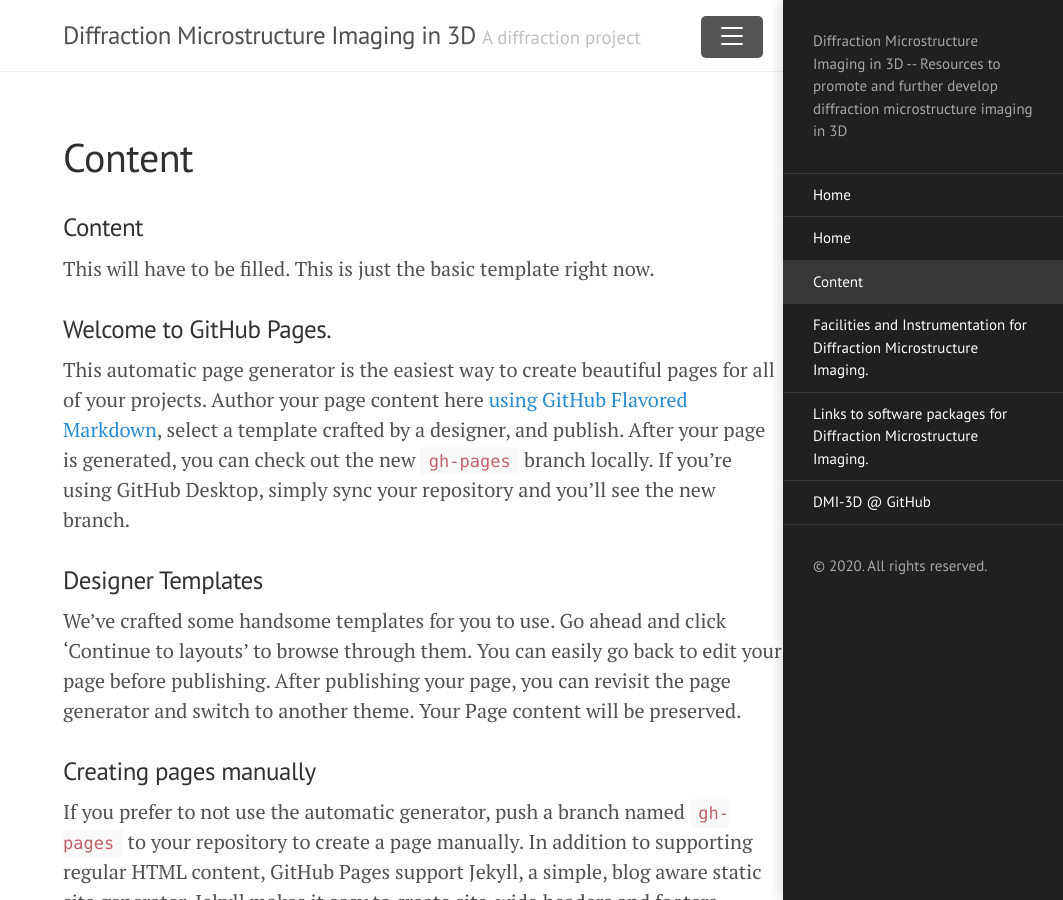
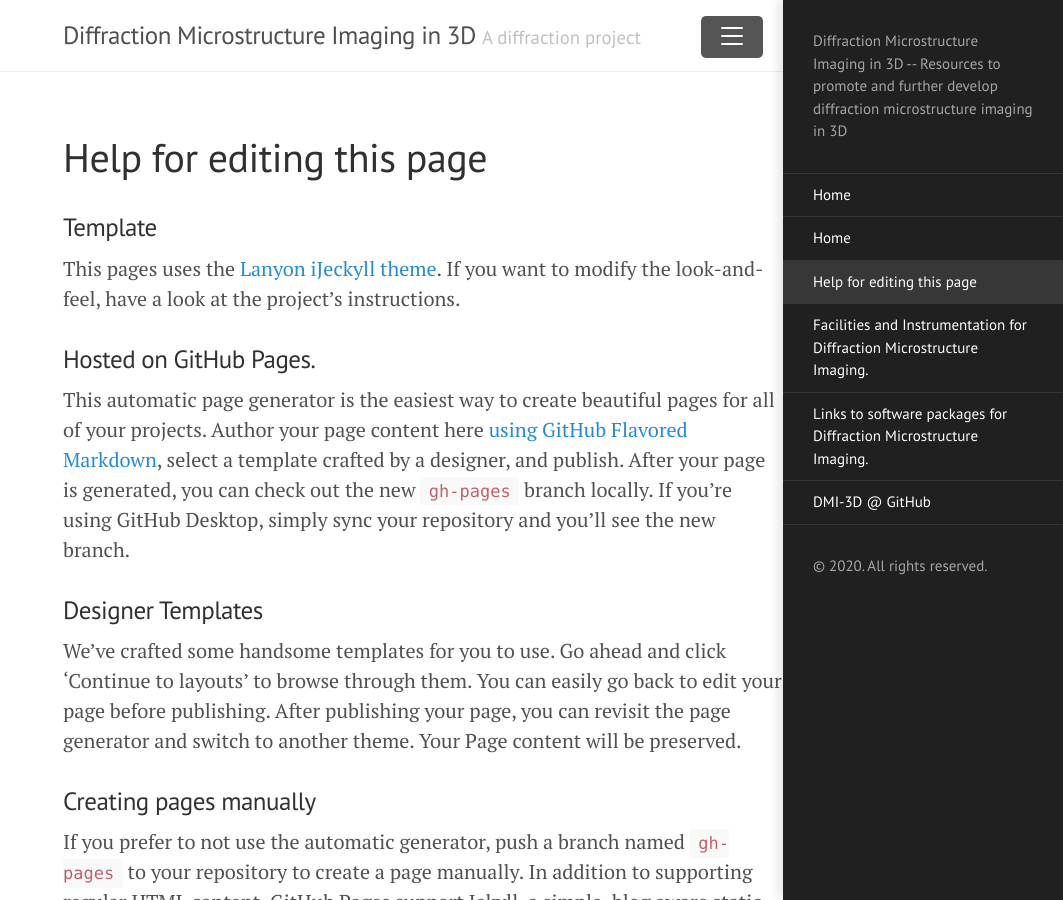
Before and after one commit to dmi-3D/dmi-3D.github.io, a Jekyll site: the page built from editing_help.md, in a window 1280 px wide and 900 px high. Shown: the whole window, without its empty margins (217-1280 px from the left). Built offline with Jekyll 4.4.1, drawn with Linux system fonts in a browser that asks for light colours; our own code applies the rules of GitHub Pages for plain Markdown files.

Commit message:
Text improvement

```diff
--- a/editing_help.md
+++ b/editing_help.md
@@ -1,7 +1,12 @@
-### Content
-This will have to be filled. This is just the basic template right now.
+---
+Layout: page
+title: Help for editing this page
+---
 
-### Welcome to GitHub Pages.
+### Template
+This pages uses the [Lanyon iJeckyll theme](https://github.com/poole/lanyon). If you want to modify the look-and-feel, have a look at the project's instructions.
+
+### Hosted on GitHub Pages.
 This automatic page generator is the easiest way to create beautiful pages for all of your projects. Author your page content here [using GitHub Flavored Markdown](https://guides.github.com/features/mastering-markdown/), select a template crafted by a designer, and publish. After your page is generated, you can check out the new `gh-pages` branch locally. If you’re using GitHub Desktop, simply sync your repository and you’ll see the new branch.
 
 ### Designer Templates
```
